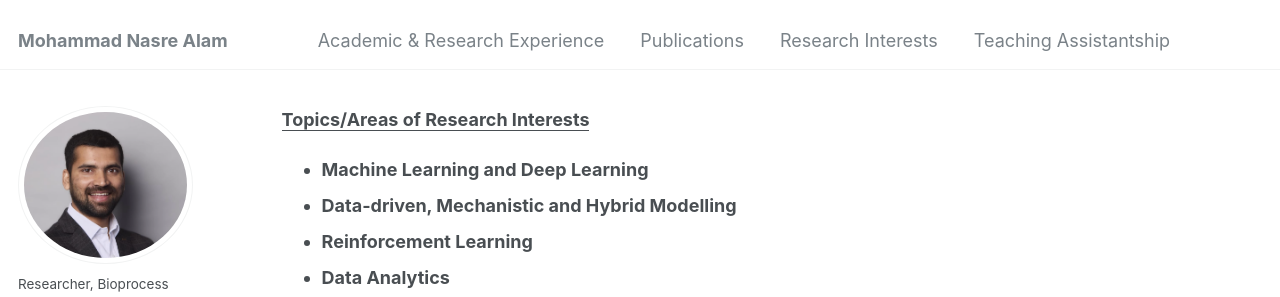
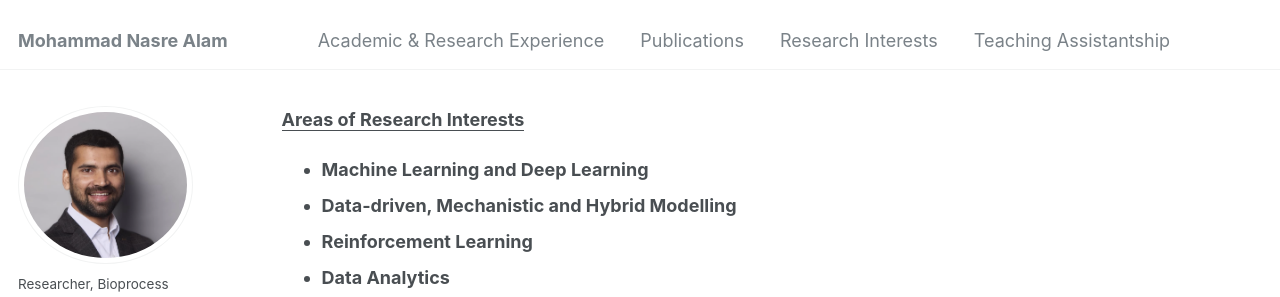
Before and after one commit to mdnasreiit/mdnasreiit.github.io, a Jekyll site: the page built from _pages/research-interests.md, in a window 1280 px wide and 900 px high. Shown: the top 297 px of the window. Built offline with Jekyll 4.4.1, drawn with Linux system fonts in a browser that asks for light colours; some web fonts are replaced.

Commit message:
Update heading in research interests page

```diff
--- a/_pages/research-interests.md
+++ b/_pages/research-interests.md
@@ -9,7 +9,7 @@ redirect_from:
 
 
 
-<ins>**Topics/Areas of Research Interests**</ins>
+<ins>**Areas of Research Interests**</ins>
 - **Machine Learning and Deep Learning**
 - **Data-driven, Mechanistic and Hybrid Modelling**
 - **Reinforcement Learning**
```
